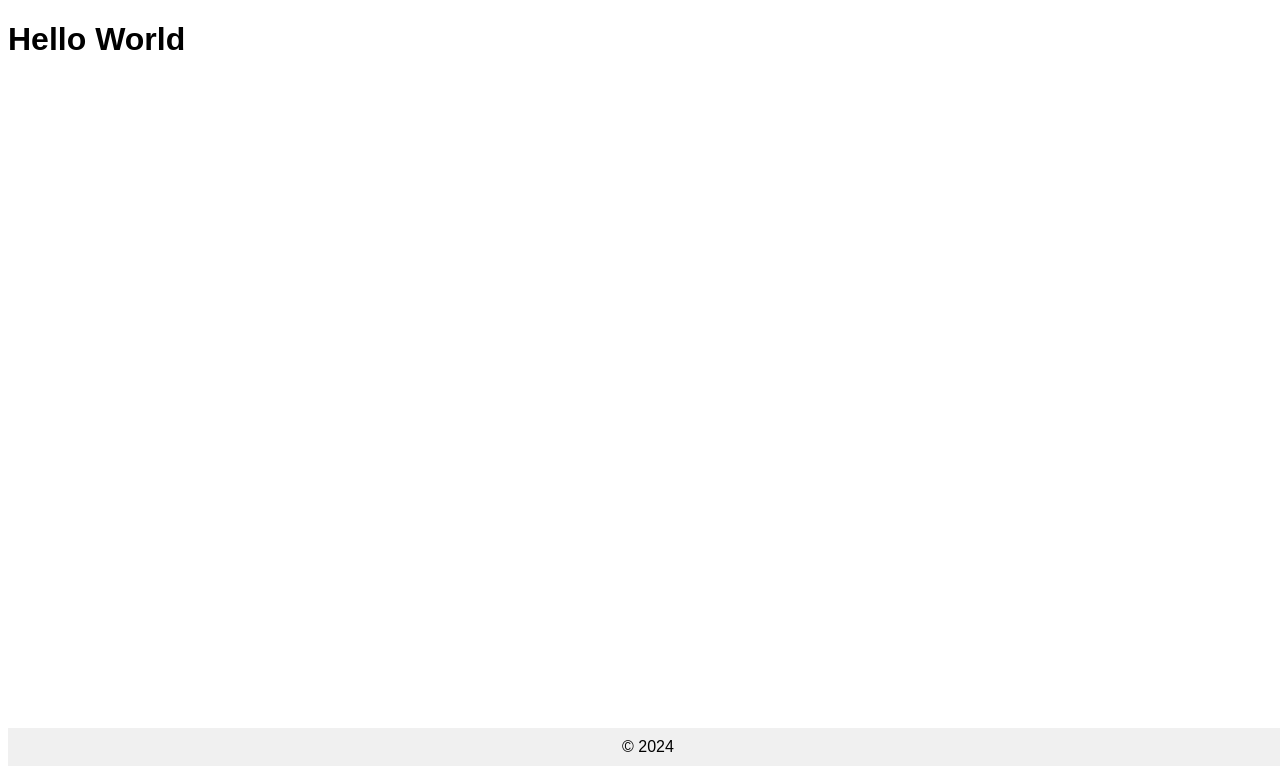
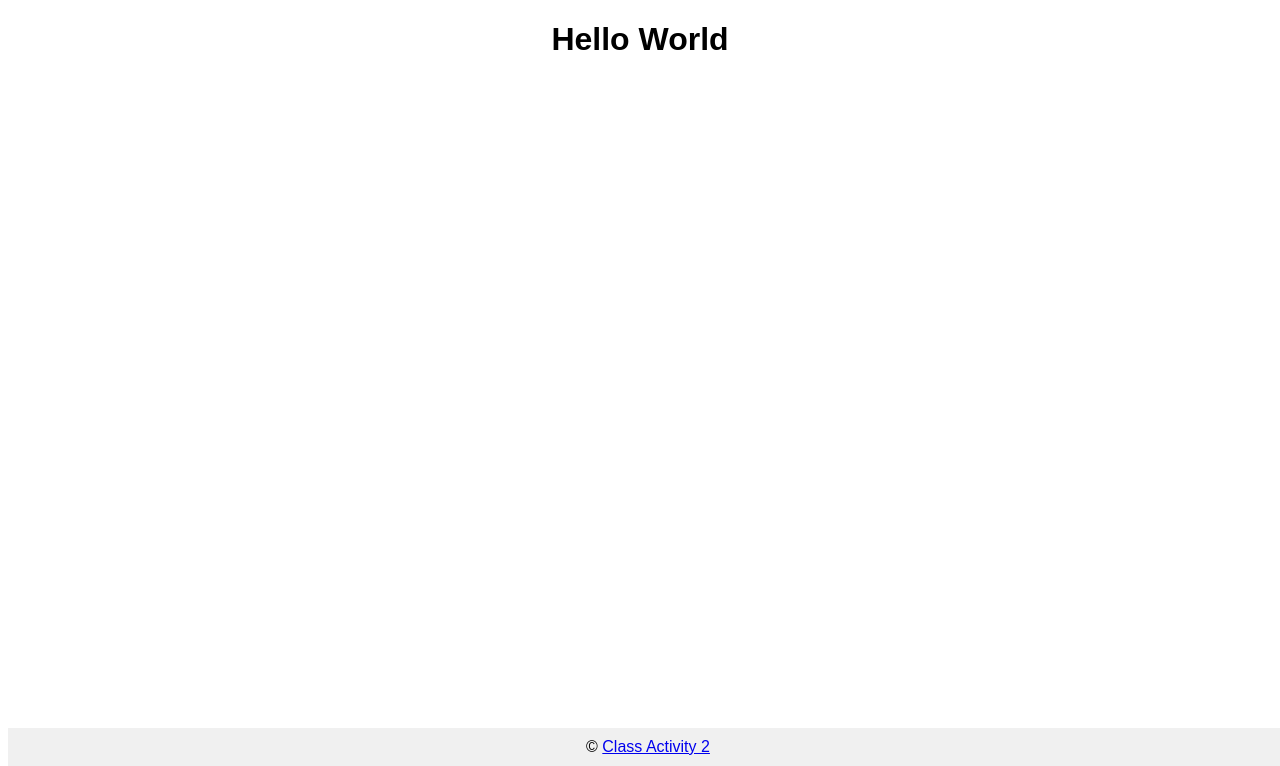
Before and after one commit to evrtech/CA2, a Flask app: template templates/index.html in a window 1280 px wide. Shown: the part 34-800 px from the top of the page. Run offline with Flask 2, Linux system fonts and the light colour scheme; the template is opened without the code that fills it, so the values that code supplies are empty.

Commit message:
Centered Hello World, Added Footer with date and repo link

```diff
--- a/static/style.css
+++ b/static/style.css
@@ -15,7 +15,7 @@ nav li {
 
 #hello-message {
     color: black;
-    /* text-align: center; */
+    text-align: center;
 }
 
 footer {
--- a/templates/index.html
+++ b/templates/index.html
@@ -17,7 +17,9 @@
     <h1 id="hello-message">Hello World</h1>
 
     <footer>
-        &copy; 2024 </footer>
+        &copy; <span id="current-year"></span>
+        <a href="https://github.com/evrtech/CA2">Class Activity 2</a>
+    </footer>
 
     <script src="{{ url_for('static', filename='js/script.js') }}"></script>
 </body>
```
